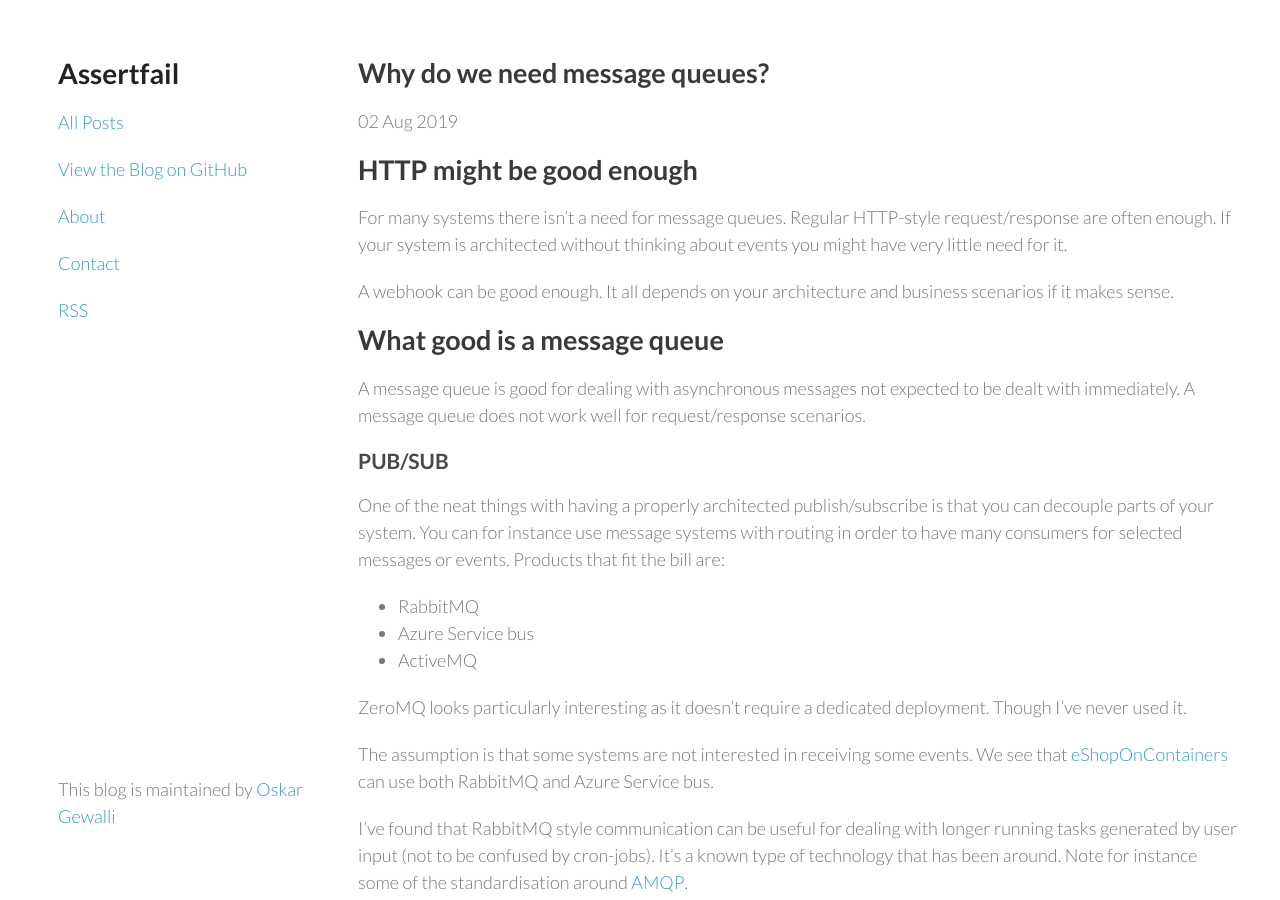
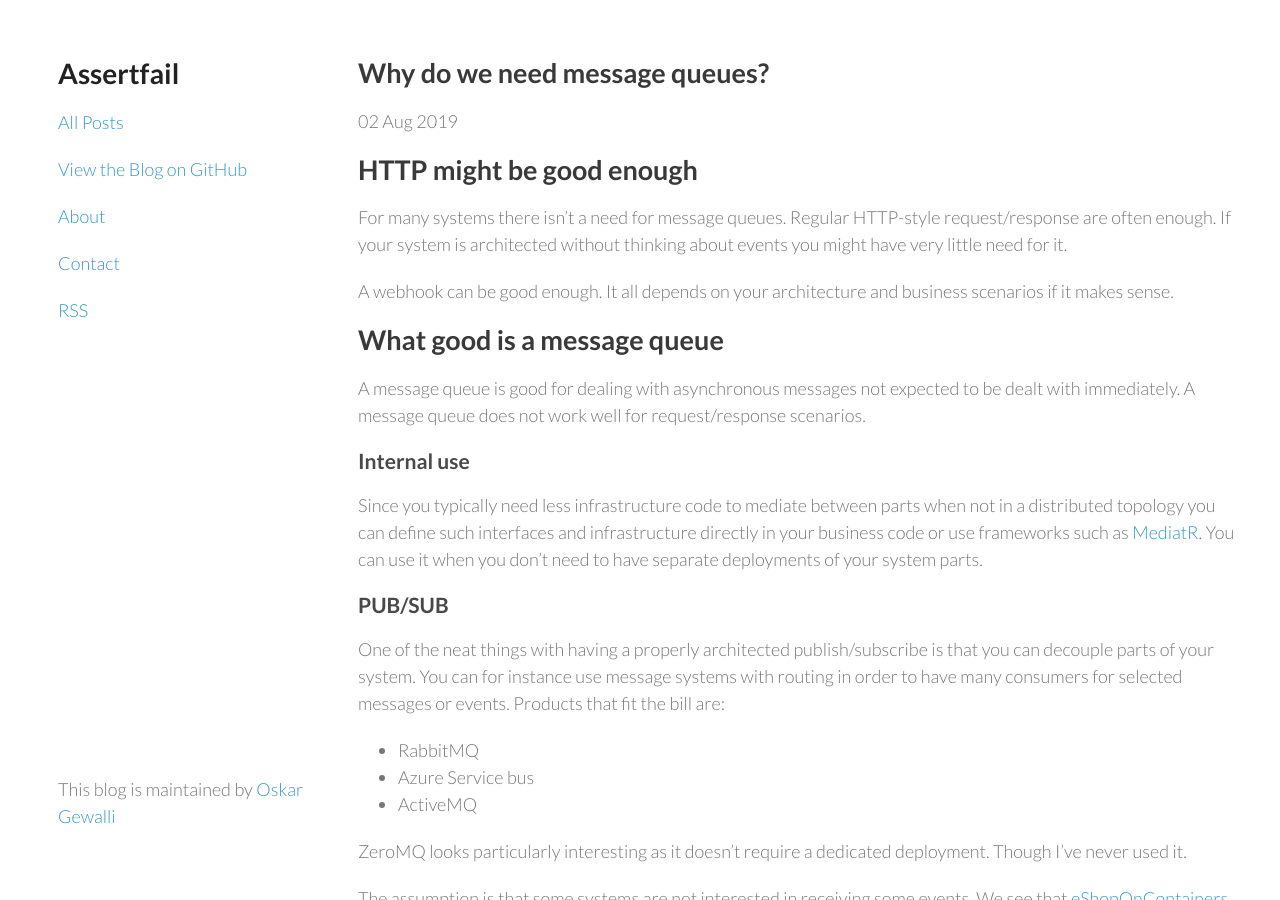
Before and after one commit to wallymathieu/assertfail, a Jekyll site: the page built from _posts/2019-08-02-Why-do-we-need-message-queues.md, in a window 1280 px wide and 900 px high. Built offline with Jekyll 4.4.1, drawn with Linux system fonts in a browser that asks for light colours; nearby versions of some CDN libraries.

Commit message:
Update 2019-08-02-Why-do-we-need-message-queues.md

```diff
--- a/_posts/2019-08-02-Why-do-we-need-message-queues.md
+++ b/_posts/2019-08-02-Why-do-we-need-message-queues.md
@@ -13,6 +13,10 @@ A webhook can be good enough. It all depends on your architecture and business s
 ## What good is a message queue
 
 A message queue is good for dealing with asynchronous messages not expected to be dealt with immediately. A message queue does not work well for request/response scenarios.
+
+### Internal use
+
+Since you typically need less infrastructure code to mediate between parts when not in a distributed topology you can define such interfaces and infrastructure directly in your business code or use frameworks such as [MediatR](https://github.com/jbogard/MediatR). You can use it when you don't need to have separate deployments of your system parts.
 
 ### PUB/SUB
 
```
